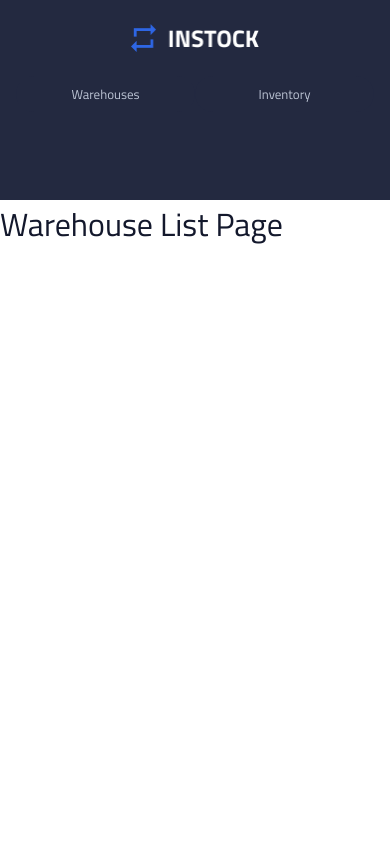
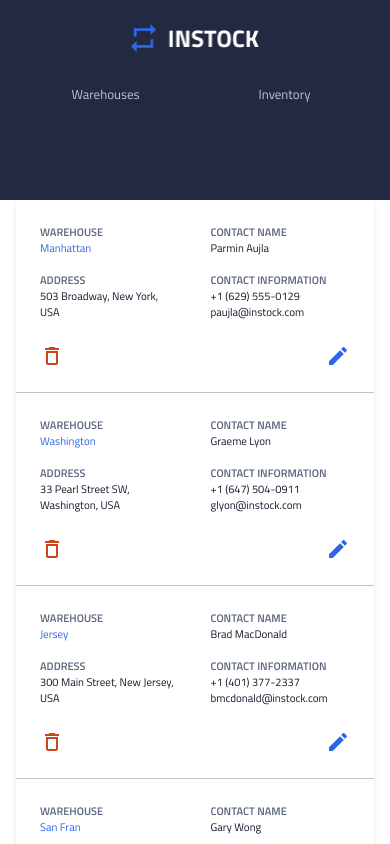
Before and after one commit to linhpham4/InStock-client, a React (Vite) app: page /warehouse/1/delete in a window 390 px wide. Shown: the top 844 px of the page. Built offline with nearby package versions, Linux system fonts and the light colour scheme.

Commit message:
Add mobile mockup of component. Still requires tablet and desktop implementation, and final stylings

```diff
--- a/src/components/WarehouseList/WarehouseList.jsx
+++ b/src/components/WarehouseList/WarehouseList.jsx
@@ -1,4 +1,7 @@
 import React from 'react'
+import './WarehouseList.scss'
+import deleteIcon from '../../assets/icons/delete_outline-24px.svg'
+import editIcon from '../../assets/icons/edit-24px.svg'
 
 const WarehouseList = () => {
 
@@ -51,16 +54,69 @@
             contact: "Alana Thomas",
             number: "+1 (647) 832-2065",
             email: "athomas@instock.com"
-        },
+        }
     ]
 
 
 
   return (
     <>
+    <div className='background'>
+
+    <div className='warehouse__headings'>
+        <p>WAREHOUSE</p>
+        <p>ADDRESS</p>
+        <p>CONTACT NAME</p>
+        <p>CONTACT INFORMATION</p>
+        <p>ACTIONS</p>
+    </div>
 
 
+    {warehouses.map(warehouse => (
 
+        <div className='warehouse'>
+
+            <div className='warehouse__card'>
+
+                <div className='warehouse__na'>
+                    <div className='warehouse__container'>
+                        <p className='warehouse__label'>WAREHOUSE</p>
+                        <p className='warehouse__name warehouse__name--blue'>{warehouse.warehouse}</p>
+                    </div>
+                    <div className='warehouse__container'>
+                        <p className='warehouse__label'>ADDRESS</p>
+                        <p className='warehouse__address'>{warehouse.address}</p>
+                    </div>
+                </div>
+
+                <div className='warehouse__contact'>
+
+                    <div className='warehouse__container'>
+                        <p className='warehouse__label'>CONTACT NAME</p>
+                        <p className='warehouse__name'>{warehouse.contact}</p>
+                    </div>
+                    <div className='warehouse__container'>
+                        <p className='warehouse__label'>CONTACT INFORMATION</p>
+                        <p className='warehouse__address'>{warehouse.number}</p>
+                        <p className='warehouse__address'>{warehouse.email}</p>
+                    </div>
+
+                </div>
+
+            </div>
+
+            <div className='warehouse__icons'>
+
+                <img src={deleteIcon} alt="delete" />
+                <img src={editIcon} alt="edit" />
+
+            </div>
+
+        </div>
+        ))}
+
+
+    </div>
     </>
   )
 }
--- a/src/components/WarehouseList/WarehouseList.scss
+++ b/src/components/WarehouseList/WarehouseList.scss
@@ -0,0 +1,78 @@
+@use "../../styles/partials/mixins.scss" as *;
+@use "../../styles/partials/variables.scss" as *;
+
+.background {
+  margin-left: 1rem;
+  margin-right: 1rem;
+  box-shadow: 0px 2px 5px 0px #13182c1a;
+}
+
+.warehouse {
+    border-bottom: 1px solid #bdc5d5;
+    padding-bottom: 1.5rem;
+
+    &__headings {
+        display: none;
+
+        @include tablet-breakpoint {
+        @include mobile-body-small;
+        display: flex;
+        align-items: center;
+        justify-content: space-around;
+        width: 100%;
+        height: 40px;
+        background-color: $light-grey;
+
+        }
+    }
+
+  &__card {
+    display: flex;
+    justify-content: space-between;
+    padding: 1.5rem;
+
+    @include mobile-body-small;
+  }
+
+  &__label {
+    color: $slate;
+    font-family: "Titillium Web";
+    font-weight: 600;
+
+    @include tablet-breakpoint {
+        display: none;
+    }
+  }
+
+  &__name {
+    &--blue {
+      color: $instock-indigo;
+    }
+  }
+
+  &__na {
+    display: flex;
+    flex-direction: column;
+    gap: 1rem;
+    width: 45%;
+    // padding-left: 1rem;
+    // padding-right: 1rem;
+  }
+
+  &__contact {
+    display: flex;
+    flex-direction: column;
+    gap: 1rem;
+    width: 45%;
+    // padding-left: 1rem;
+    // padding-right: 1rem;
+  }
+
+  &__icons {
+    width: 100%;
+    padding-left: 1.5rem;
+    padding-right: 1.5rem;
+    display: flex;
+    justify-content: space-between;
+  }
+}
--- a/src/pages/WarehouseListPage/WarehouseListPage.jsx
+++ b/src/pages/WarehouseListPage/WarehouseListPage.jsx
@@ -1,9 +1,10 @@
 import "./WarehouseListPage.scss";
+import WarehouseList from "../../components/WarehouseList/WarehouseList";
 
 function WarehouseListPage() {
   return (
     <>
-      <h1>Warehouse List Page</h1>
+      <WarehouseList />
     </>
   );
 }
```
